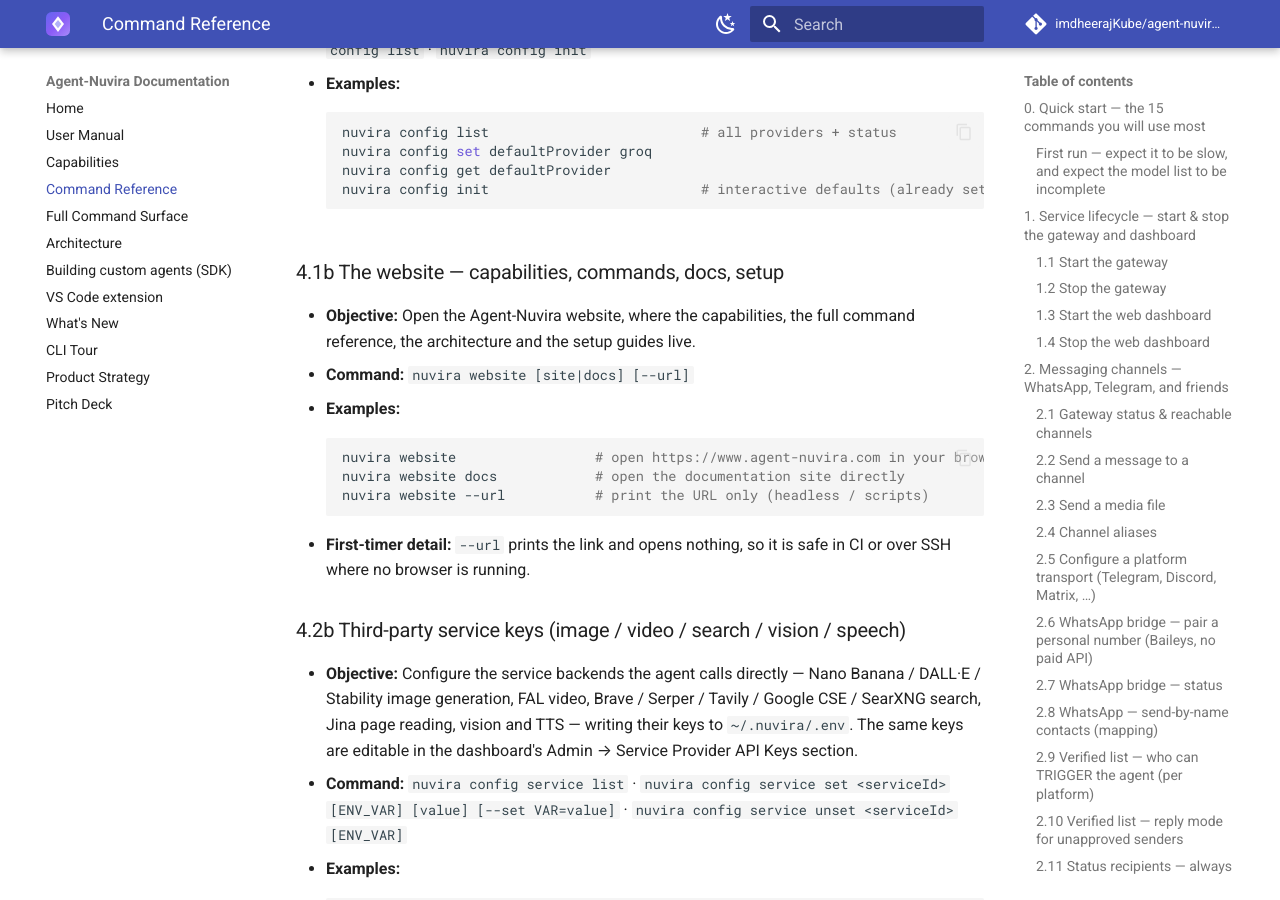
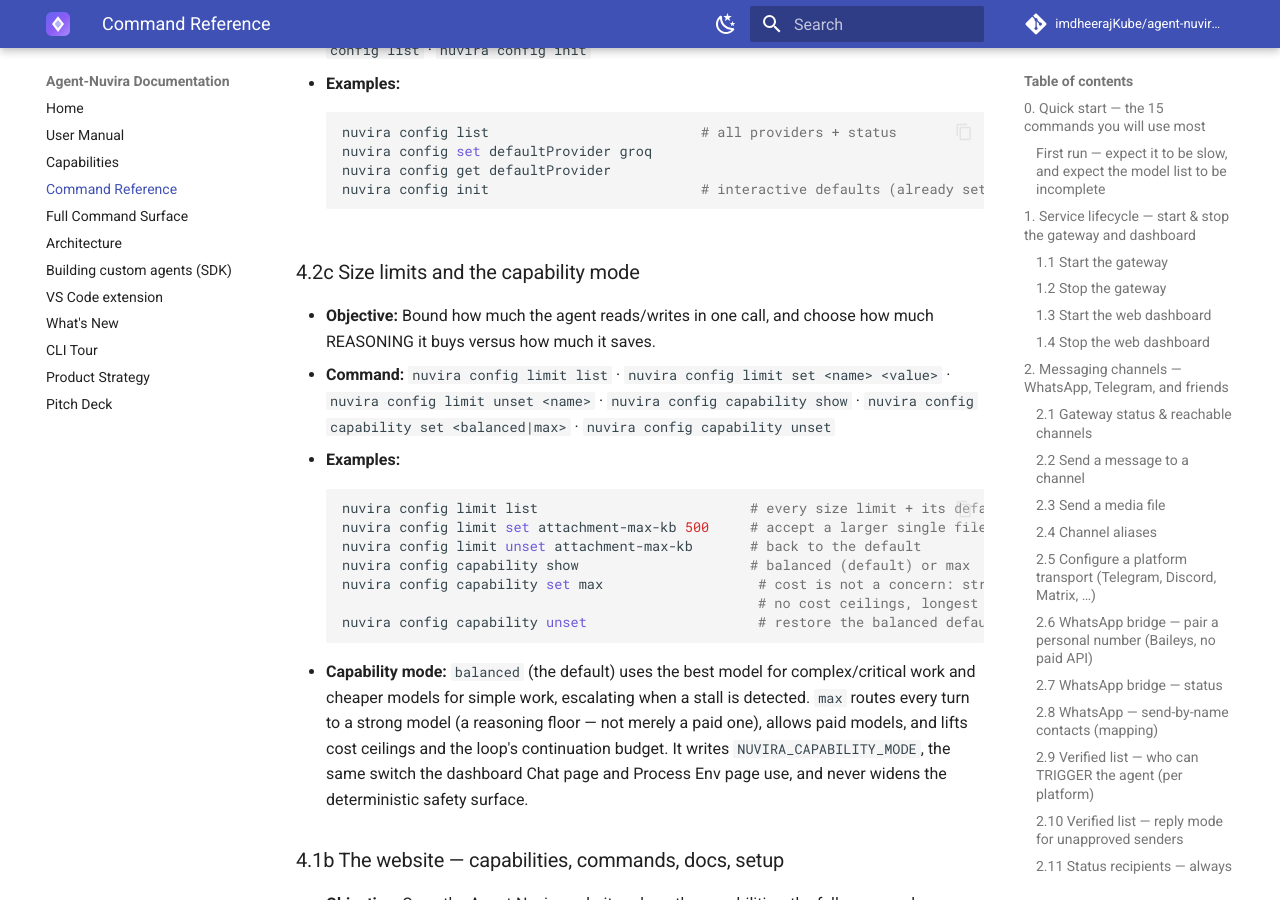
Before and after one commit to imdheerajKube/agent-nuvira-documentation, an MkDocs documentation site: the page built from docs/commands.md, in a window 1280 px wide and 900 px high, scrolled down 11755 px. Built offline with MkDocs 1.6.1 and Material for MkDocs 9.7.7, drawn with Linux system fonts in a browser that asks for light colours; comment, search, counter and statistics services are not loaded; some of the changed text lies outside the part shown.

Commit message:
docs: rebuild from 09956ed
Generated from imdheerajKube/agent-nuvira@09956edad51e8021d77a434ba2276c68aac1524a, and audited for secrets, personal data and dead links before it was committed.

````diff
--- a/docs/commands.md
+++ b/docs/commands.md
@@ -449,6 +449,28 @@
   nuvira config init                          # interactive defaults (already set? shows them)
   ```
 
+### 4.2c Size limits and the capability mode
+
+- **Objective:** Bound how much the agent reads/writes in one call, and choose how much
+  REASONING it buys versus how much it saves.
+- **Command:** `nuvira config limit list` · `nuvira config limit set <name> <value>` · `nuvira config limit unset <name>` · `nuvira config capability show` · `nuvira config capability set <balanced|max>` · `nuvira config capability unset`
+- **Examples:**
+  ```bash
+  nuvira config limit list                          # every size limit + its default
+  nuvira config limit set attachment-max-kb 500     # accept a larger single file
+  nuvira config limit unset attachment-max-kb       # back to the default
+  nuvira config capability show                     # balanced (default) or max
+  nuvira config capability set max                   # cost is not a concern: strongest model,
+                                                     # no cost ceilings, longest loop budget
+  nuvira config capability unset                     # restore the balanced default
+  ```
+- **Capability mode:** `balanced` (the default) uses the best model for complex/critical work
+  and cheaper models for simple work, escalating when a stall is detected. `max` routes every
+  turn to a strong model (a reasoning floor — not merely a paid one), allows paid models, and
+  lifts cost ceilings and the loop's continuation budget. It writes `NUVIRA_CAPABILITY_MODE`,
+  the same switch the dashboard Chat page and Process Env page use, and never widens the
+  deterministic safety surface.
+
 ### 4.1b The website — capabilities, commands, docs, setup
 
 - **Objective:** Open the Agent-Nuvira website, where the capabilities, the full command
@@ -860,15 +882,24 @@
 ### 8.1 Evaluation framework
 
 - **Objective:** Measure whether the agent is actually improving.
-- **Command:** `nuvira eval run [-p <provider>] [-m <model>] [--tasks <t>] [--suite <s>] [--budget <$>] [--pace <n>] [--format <fmt>] [--routing]` · `nuvira eval verify-seeds` · `nuvira eval list` · `nuvira eval results [--last] [--compare <id>]` · `nuvira eval score` · `nuvira eval clear`
+- **Command:** `nuvira eval run [-p <provider>] [-m <model>] [--tasks <t>] [--suite <s>] [--budget <$>] [--pace <n>] [--format <fmt>] [--routing]` · `nuvira eval parity [-p <provider>] [-m <model>] [--tasks <ids>] [--engine loop|pipeline]` · `nuvira eval verify-seeds` · `nuvira eval list` · `nuvira eval results [--last] [--compare <id>]` · `nuvira eval score` · `nuvira eval clear`
 - **Examples:**
   ```bash
   nuvira eval run --tasks quick --format text
   nuvira eval run --suite full --provider groq
   nuvira eval verify-seeds                  # every seeded bug is broken, and fixable
   nuvira eval run --suite seeded-bugs -p groq -m llama-3.3-70b-versatile
+  nuvira eval parity -p groq -m llama-3.3-70b-versatile   # balanced vs max on the hard tasks
   nuvira eval results --last
   ```
+- **Capability parity (`nuvira eval parity`):** run the SAME hard, multi-step tasks twice —
+  once under `balanced`, once under `max` — and print the deltas that describe the
+  capability gap (composite score, hidden-test pass, completion, bounded-ness,
+  interruptions per task, tokens, cost). The mode is applied through the real
+  `NUVIRA_CAPABILITY_MODE` switch, so the measurement exercises production resolution,
+  not a test-only knob. Read the delta column: positive composite/test/completed favors
+  `max`; negative bounded/asks favors `max`. This costs real tokens — it runs the suite
+  twice.
 - **Seeded bugs (`--suite seeded-bugs`):** a separate benchmark with its own scoring — a
   deliberate defect is planted in a small project, the run is asked to make the failing
   check pass without editing it, and three things are scored apart: **found** (read from
--- a/website/index.html
+++ b/website/index.html
@@ -55,7 +55,7 @@
       <div class="hero-content">
         <div class="hero-badge">
           <span class="badge-dot"></span>
-          Open Source · MIT License · v3.3.10
+          Open Source · MIT License · v3.3.11
         </div>
         <h1 class="hero-title">
           AI That Codes.<br />
````
Also changed, not shown: docs/reference/commands-surface.md (+38 -1 lines), 1 other file.
